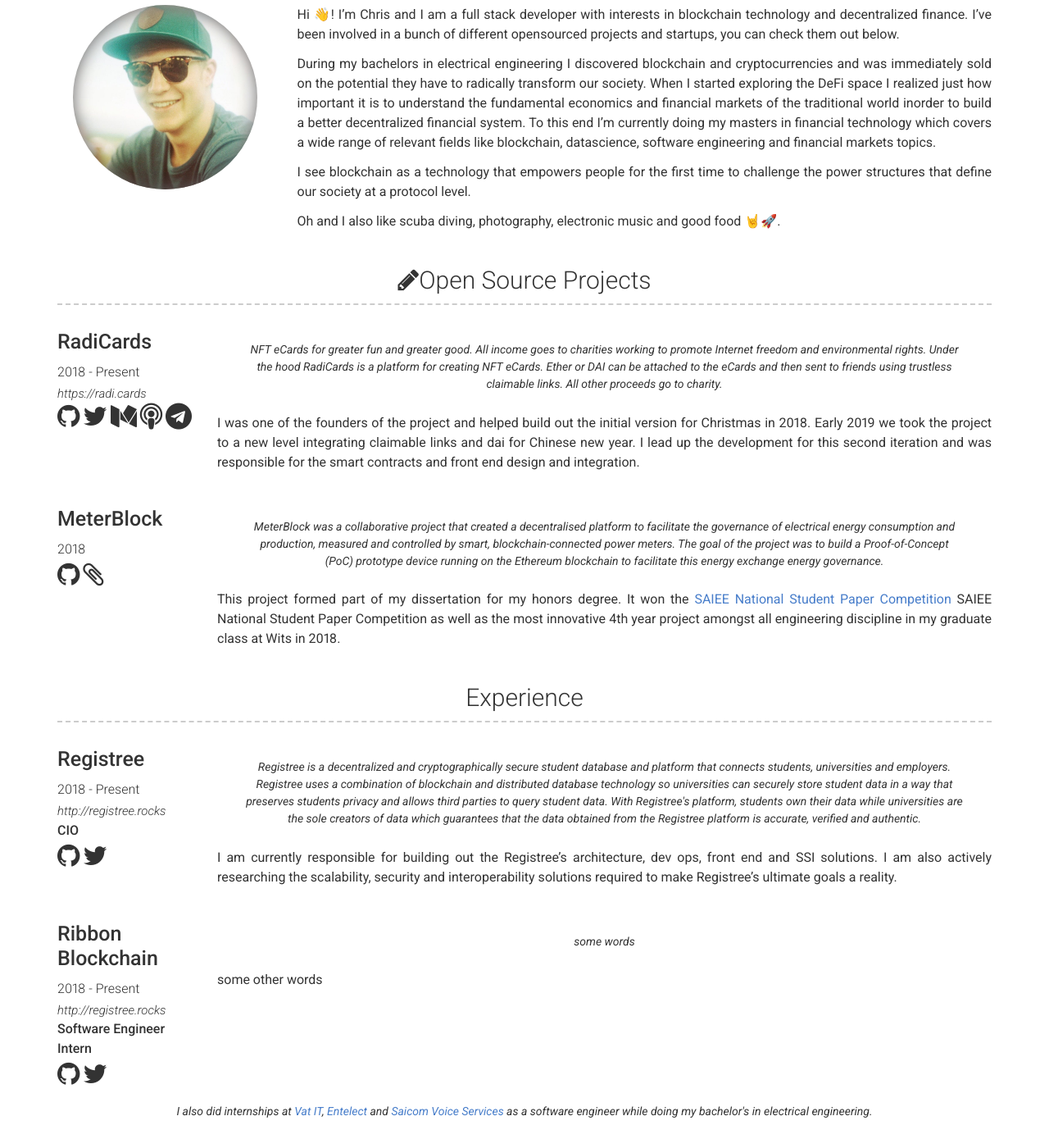
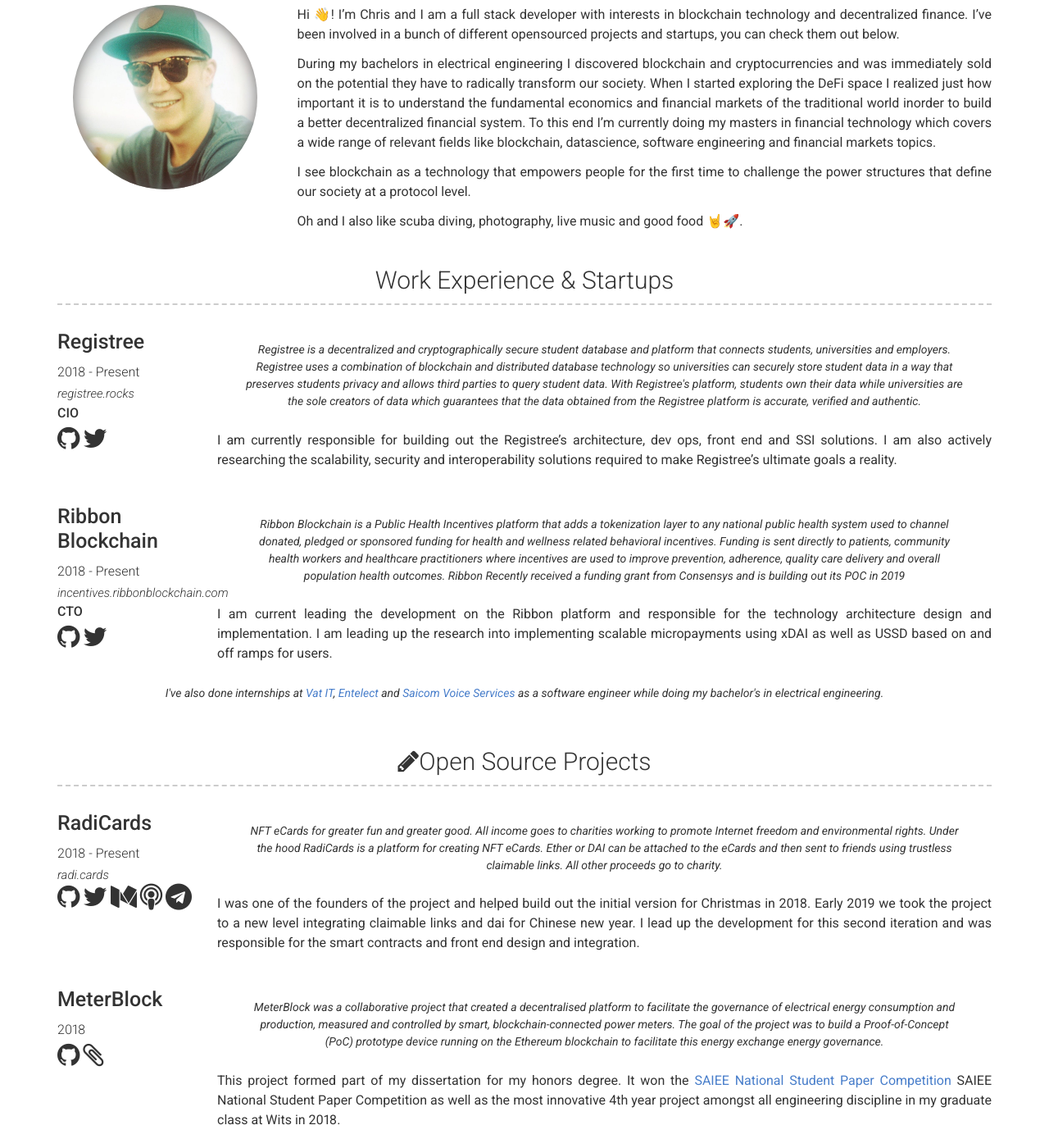
Before and after one commit to chrismaree/PersonalWebsite, a Jekyll site: the page built from index.md, in a window 1280 px wide and 1400 px high, scrolled down 307 px. Shown: the whole window at 82% size. Built offline with Jekyll 4.4.1, drawn with Linux system fonts in a browser that asks for light colours; some of the changed text lies outside the part shown.

Commit message:
Added more content

```diff
--- a/_config.yml
+++ b/_config.yml
@@ -4,7 +4,7 @@
 
 # Personal info
 name: Chris Maree
-title: Electrical Engineer & full stack developer. Into open source software, Ethereum and decentralized finance.
+title: Electrical Engineer & full stack developer. Passionate about open source software, Blockchain and decentralized finance.
 email: christopher.maree@gmail.com
 website: chrismaree.io
 
@@ -24,21 +24,29 @@
 
   I see blockchain as a technology that empowers people for the first time to challenge the power structures that define our society at a protocol level.
 
-  Oh and I also like scuba diving, photography, electronic music and good food 🤘🚀.
+  Oh and I also like scuba diving, photography, live music and good food 🤘🚀.
 
 # Projects Section
 projects_title: Open Source Projects
 
 # Experience Section
-# experience_title: Experience #(Use this to override about experience section title)
+experience_title: Work Experience & Startups #(Use this to override about experience section title)
 
 # Education Section
 # education_title: Education #(Use this to override about education section title)
 
 # More Section
-more_title: Hackathons, Papers and Other Projects
+more_title: Other smaller projects & hackathons
 more_content: |
-  *Luna*
+  MoonSteps
+  UniCoin
+  CryptoPortfolio Back Tester
+  SnapFund
+  Wits Energy Consumption Optimization Platform
+  EthStarter
+  smart Contract Development Best Practice Paper
+  BlockPoll
+
 
 
 # Footer
--- a/_data/experience.yml
+++ b/_data/experience.yml
@@ -1,6 +1,6 @@
 # Experience template
 - company: Registree
-  link: http://registree.rocks
+  link: registree.rocks
   job_title: CIO
   dates: 2018 - Present
   github: Registreerocks
@@ -10,12 +10,12 @@
   description: | # this will include new lines to allow paragraphs
    I am currently responsible for building out the Registree's architecture, dev ops, front end and SSI solutions. I am also actively researching the scalability, security and interoperability solutions required to make Registree's ultimate goals a reality.
 - company: Ribbon Blockchain
-  link: http://registree.rocks
-  job_title: Software Engineer Intern
+  link: incentives.ribbonblockchain.com
+  job_title: CTO
   dates: 2018 - Present
-  github: Registreerocks
-  twitter: registree_za
+  github: ribbonblockchain
+  twitter: RibbonPlatform
   quote: >
-   some words
+   Ribbon Blockchain is a Public Health Incentives platform that adds a tokenization layer to any national public health system used to channel donated, pledged or sponsored funding for health and wellness related behavioral incentives. Funding is sent directly to patients, community health workers and healthcare practitioners where incentives are used to improve prevention, adherence, quality care delivery and overall population health outcomes. Ribbon Recently received a funding grant from Consensys and is building out its POC in 2019
   description: | # this will include new lines to allow paragraphs
-    some other words
+   I am current leading the development on the Ribbon platform and responsible for the technology architecture design and implementation. I am leading up the research into implementing scalable micropayments using xDAI as well as USSD based on and off ramps for users.
--- a/_data/projects.yml
+++ b/_data/projects.yml
@@ -1,6 +1,6 @@
 # Project template
 - name: RadiCards
-  link: https://radi.cards
+  link: radi.cards
   github: RadiCards/radi.cards
   twitter: Radi_Cards
   medium: radicards
--- a/_includes/education.html
+++ b/_includes/education.html
@@ -16,8 +16,9 @@
   </div>
   {% endfor %}
   <p class="quote">
-     I did the <a href="https://consensys.net/academy/" target="_blank">Consensys Academy</a> during my
+     I've also done the <a href="https://consensys.net/academy/" target="_blank">Consensys Academy</a> during my
      bachelors.
-     I went to highschool at <a href="https://www.stjohnscollege.co.za/" target="_blank">St John’s College in Johannesburg.</a>
+     I went to highschool at <a href="https://www.stjohnscollege.co.za/" target="_blank">St John’s College</a> in
+     Johannesburg and achieved 7 distinctions for matric.
     </p>
 </div>
--- a/_includes/experience.html
+++ b/_includes/experience.html
@@ -54,7 +54,7 @@
     </div>
   </div>
   {% endfor %}
-  <p class="quote">I also did internships at <a href="https://www.vatit.com/en/" target="_blank">Vat IT</a>,
+  <p class="quote">I've also done internships at <a href="https://www.vatit.com/en/" target="_blank">Vat IT</a>,
     <a href="https://www.entelect.co.za/" target="_blank">Entelect</a> and
     <a href="https://www.saicomvoice.co.za/" target="_blank">Saicom Voice Services</a>
     as a software engineer while doing my bachelor's in electrical engineering.</p>
--- a/_layouts/default.html
+++ b/_layouts/default.html
@@ -12,12 +12,12 @@
 
       {%- include about.html -%}
 
-      {%- if site.data.projects.size > 0 -%}
-        {%- include projects.html -%}
+      {%- if site.data.experience.size > 0 -%}
+        {%- include experience.html -%}
       {%- endif -%}
 
-      {%- if site.data.experience.size > 0 -%}
-        {%- include experience.html -%}
+      {%- if site.data.projects.size > 0 -%}
+      {%- include projects.html -%}
       {%- endif -%}
 
       {%- if site.data.education.size > 0 -%}
```
Also changed, not shown: 1 other file.
